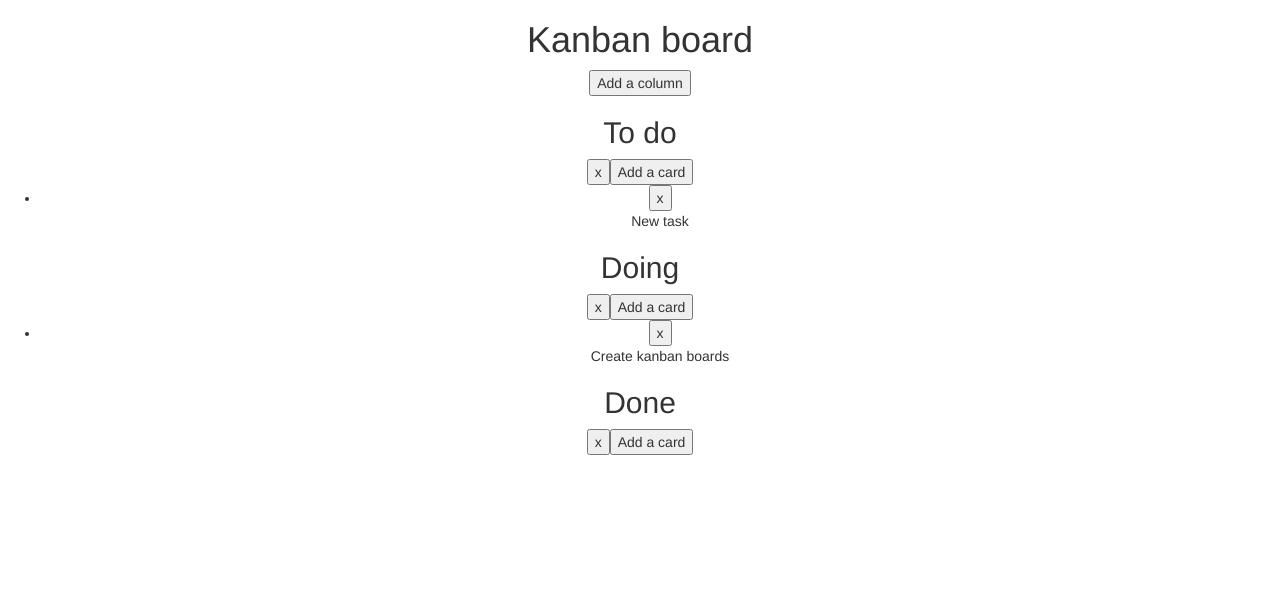
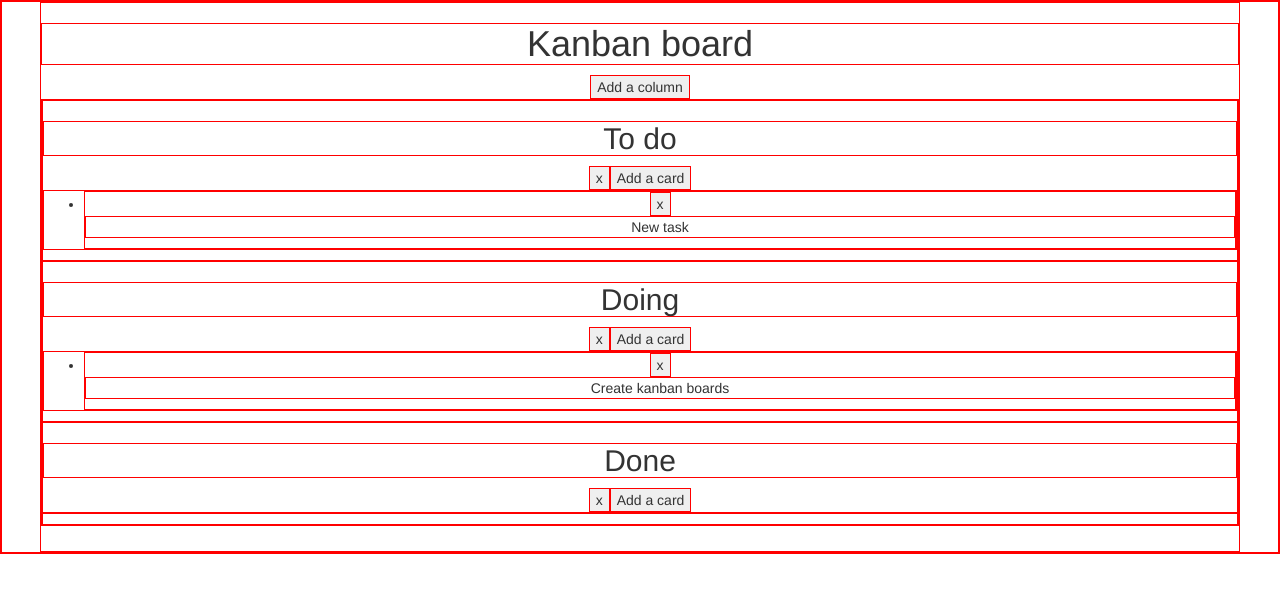
Before and after one commit to Sebulw/zadanie_11_6, a website: page workspace/index.html in a window 1280 px wide. Drawn offline with nearby package versions, Linux system fonts and the light colour scheme.

Commit message:
board needs to be stylized

```diff
--- a/workspace/sass/style.sass
+++ b/workspace/sass/style.sass
@@ -0,0 +1,6 @@
+*
+	border: 1px solid red
+.board
+	max-width: 1200px
+	margin: 0 auto
+	height: 550px
```
Also changed, not shown: workspace/css/style.css, 1 other file.
